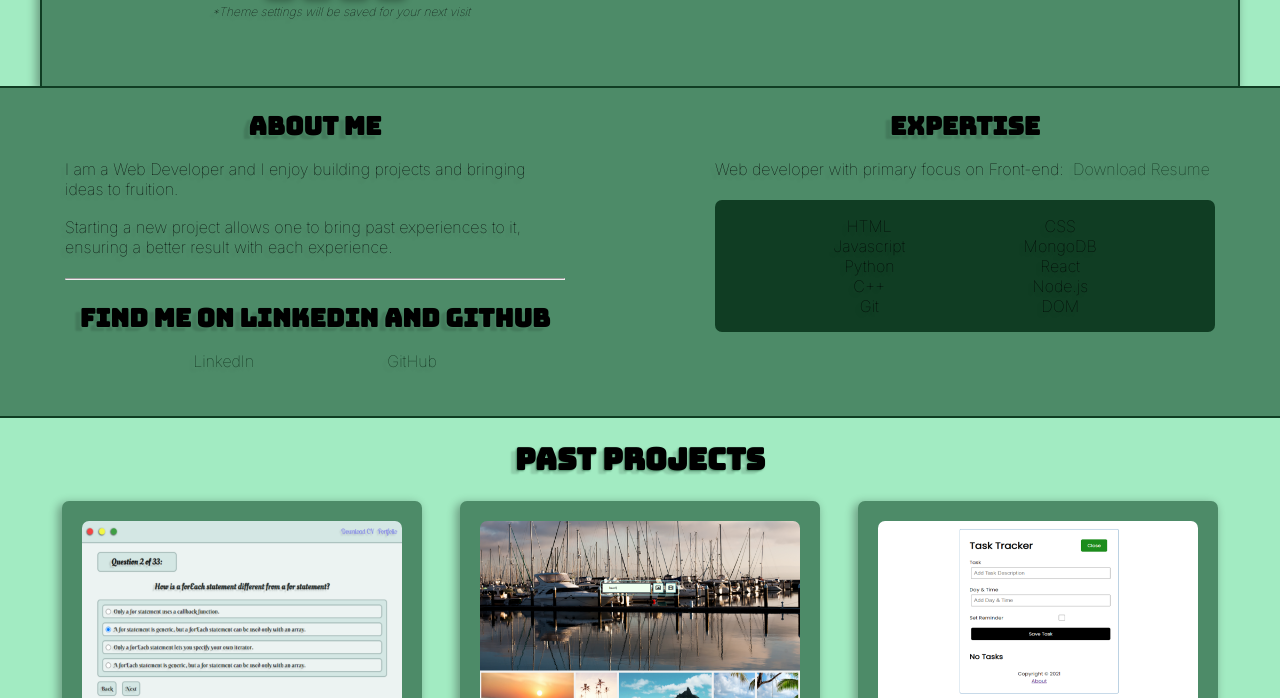
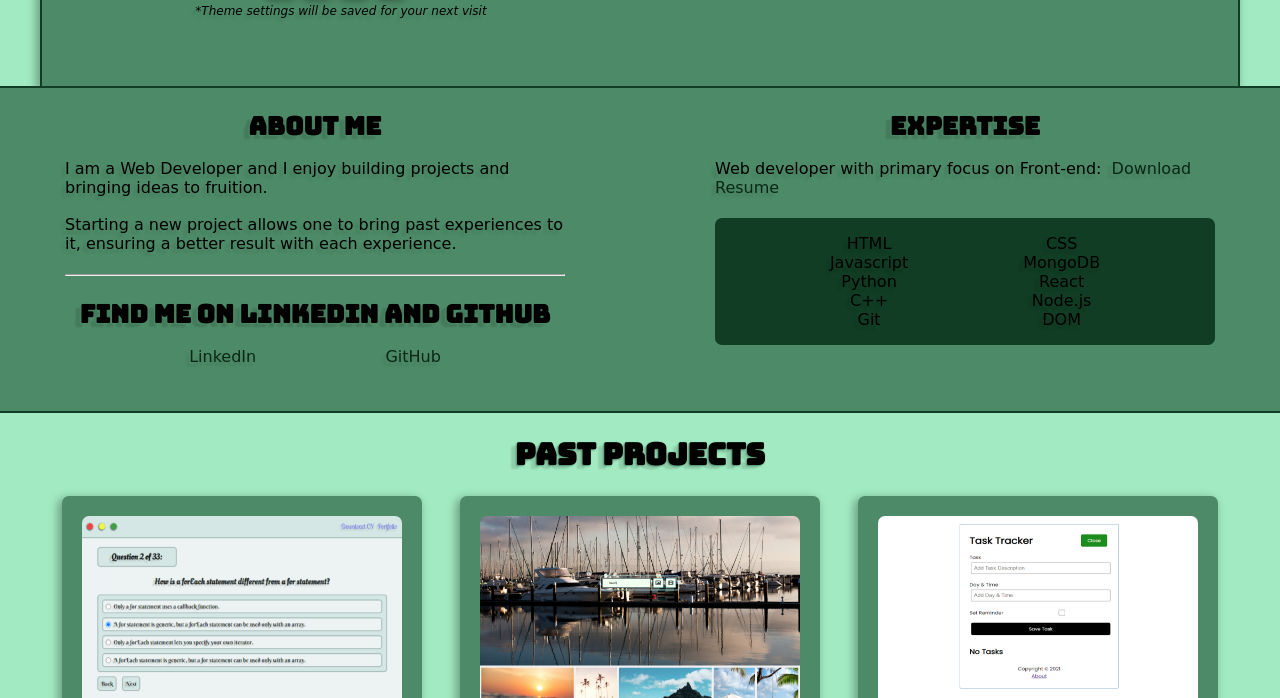
Before and after one commit to maksymsagadin/maksymsagadin.github.io, a plain HTML site: page index.html in a window 1280 px wide. Shown: the part 556-1254 px from the top of the page. Drawn offline with Linux system fonts and the light colour scheme.

Commit message:
Update default.css
updated font family for basic font

```diff
--- a/styling/default.css
+++ b/styling/default.css
@@ -17,7 +17,7 @@
     --buttonColor: #145a32;
 
     --headerFont: 'Bungee', cursive;
-    --basicFont: 'Inter', sans-serif;
+    --basicFont: 'Baloo 2', cursive;
     --textShadow: -4px 4px 3px rgba(0, 0, 0, 0.12);
 }
 
```
